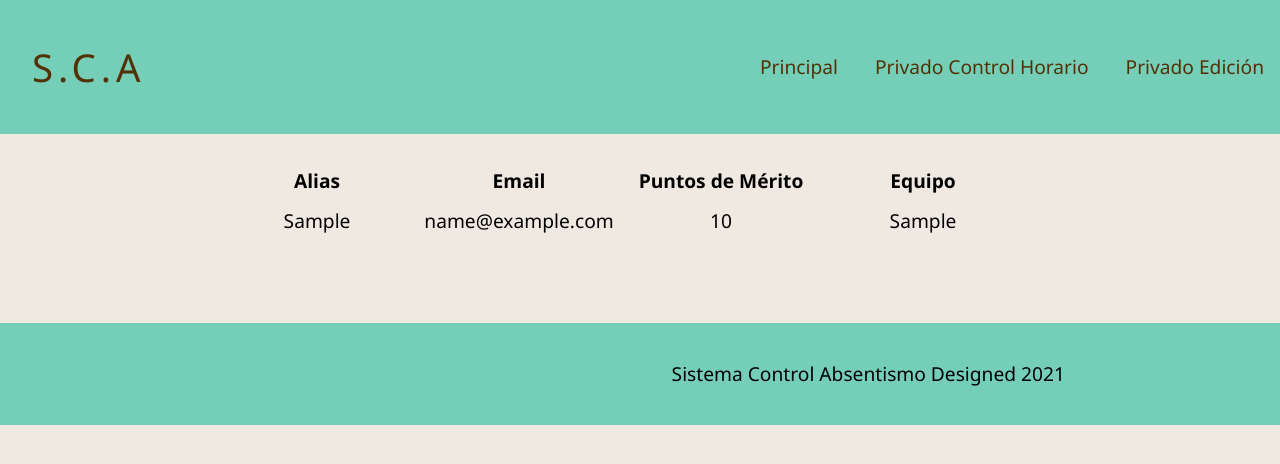
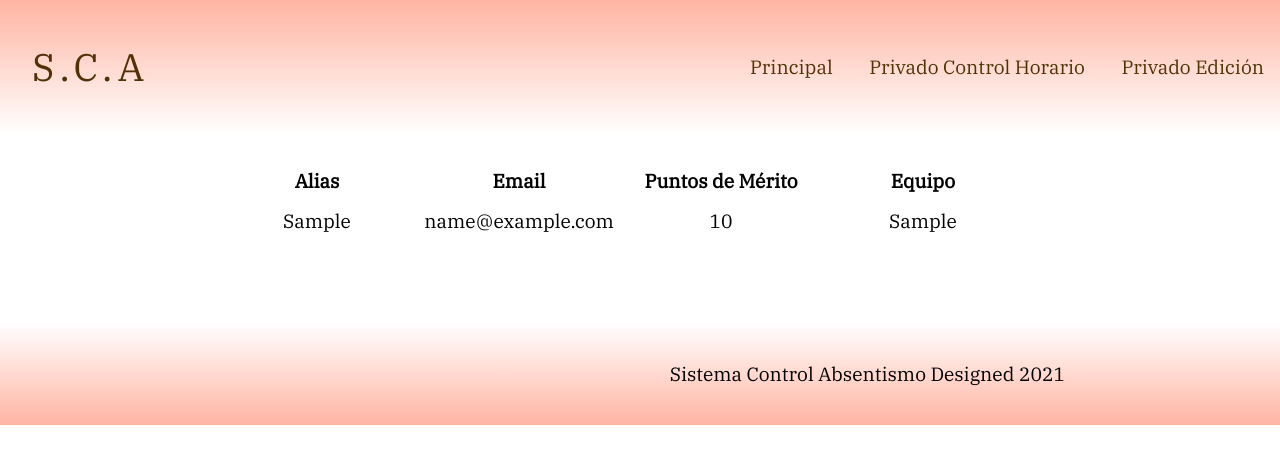
Before and after one commit to moimu/pr_sControlAbsentismo, a PHP site: page /apliPublic/index.php in a window 1280 px wide. Shown: the top 464 px of the page. Run offline with PHP 8.4, Linux system fonts and the light colour scheme; tables that the repository leaves empty hold one stand-in row (values such as "Sample post").

Commit message:
estilos index pastel

```diff
--- a/apliPublic/index.php
+++ b/apliPublic/index.php
@@ -8,6 +8,9 @@
         <meta name="description" content=" Herramienta control de absentimo y recompensas ">
         <link rel="stylesheet" href="../styles/stylesindex.css">
         <link rel="icon" href="../images/favicon.ico">
+        <link rel="preconnect" href="https://fonts.googleapis.com">
+        <link rel="preconnect" href="https://fonts.gstatic.com" crossorigin>
+        <link href="https://fonts.googleapis.com/css2?family=IBM+Plex+Serif:wght@300;400&display=swap" rel="stylesheet">
     </head>
     <body>
         <!-- Encabezado con logo y menu navegador en la aplicación. -->
--- a/styles/stylesindex.css
+++ b/styles/stylesindex.css
@@ -1,6 +1,5 @@
 :root{
     --color-negro:#523106;
-    --color-blanco:#f0e9e2;
     --color-principal: #75cfb8;
     --color-secundario: #bbdfc8;
     --color-contraste: #ffc478;
@@ -8,6 +7,14 @@
     --color-prueba2: #ffefa1;
     --color-prueba1: #94ebcd;
     --color-prueba2: #6ddccf;
+    font-family: 'IBM Plex Serif', serif;
+    --apricot: #ffcdb2ff;
+    --melon: #ffb4a2ff;
+    --melon-white: rgb(255, 199, 185);
+    --pastel-pink: #e5989bff;
+    --english-lavender: #b5838dff;
+    --old-lavender: #6d6875ff;
+    --blanco:#ffffff;
 }
 *{
 	margin: 0;
@@ -16,11 +23,10 @@
 	text-decoration: none;
 	border: none;
 	outline: none;
-    font-family: 'Segoe UI', Tahoma, Geneva, Verdana, sans-serif;
+    font-family: 'IBM Plex Serif', Segoe UI, Tahoma, Geneva, Verdana, serif;
 }
-
 body{
-    background-color: var(--color-blanco);
+    background-color: #ffffff;
     font-size: 1.2rem;
     line-height: 2em;
 }
@@ -30,7 +36,8 @@ header{
     right:0;
     top:0;
     padding: 1rem 0;
-    background-color:  var(--color-principal)
+    /* background-color:  var(--melon-white); */
+    background: linear-gradient(to bottom, var(--melon), var(--blanco));
 }
 header a{
     padding: 2rem;
@@ -46,7 +53,11 @@ header a{
     transition: all 0.3s linear;
 }
 .menu ol li a:hover{
-    background-color: rgb(143, 120, 112,0.3);
+    background-color:rgba(255, 255, 255, 0.15);
+
+    /* rgba(255, 255, 255, 0.15); */
+    /* var(--old-lavender); */
+    color:#ffffff;
 }
 .containerlogomenu{
     display:flex;
@@ -71,7 +82,7 @@ main{
 
 }
 .footer{
-    background-color: var(--color-principal);
+    background: linear-gradient(to top, var(--melon), var(--blanco));
     padding:2rem 0;
     margin-top: 5rem;
     text-align: right;
```
Also changed, not shown: styles/paletaPastel.png (added).
